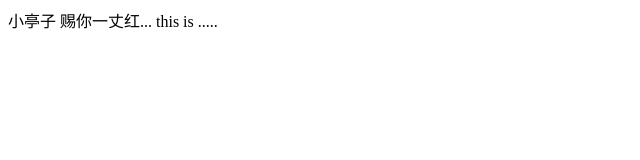
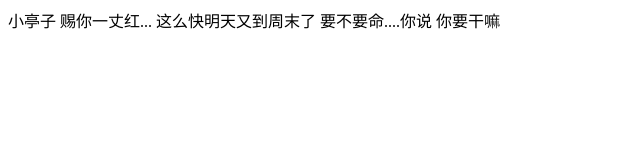
Before and after one commit to 1760532412/1760532412.github.io, a plain HTML site: page index.html in a window 1280 px wide. Shown: the whole page, without its empty margins (0-640 px from the left). Drawn offline with Linux system fonts and the light colour scheme.

Commit message:
惊人啊

```diff
--- a/index.html
+++ b/index.html
@@ -9,6 +9,6 @@
 <body>
     小亭子  赐你一丈红...
 
-    this is .....
+    这么快明天又到周末了  要不要命....你说  你要干嘛
 </body>
 </html>
```
